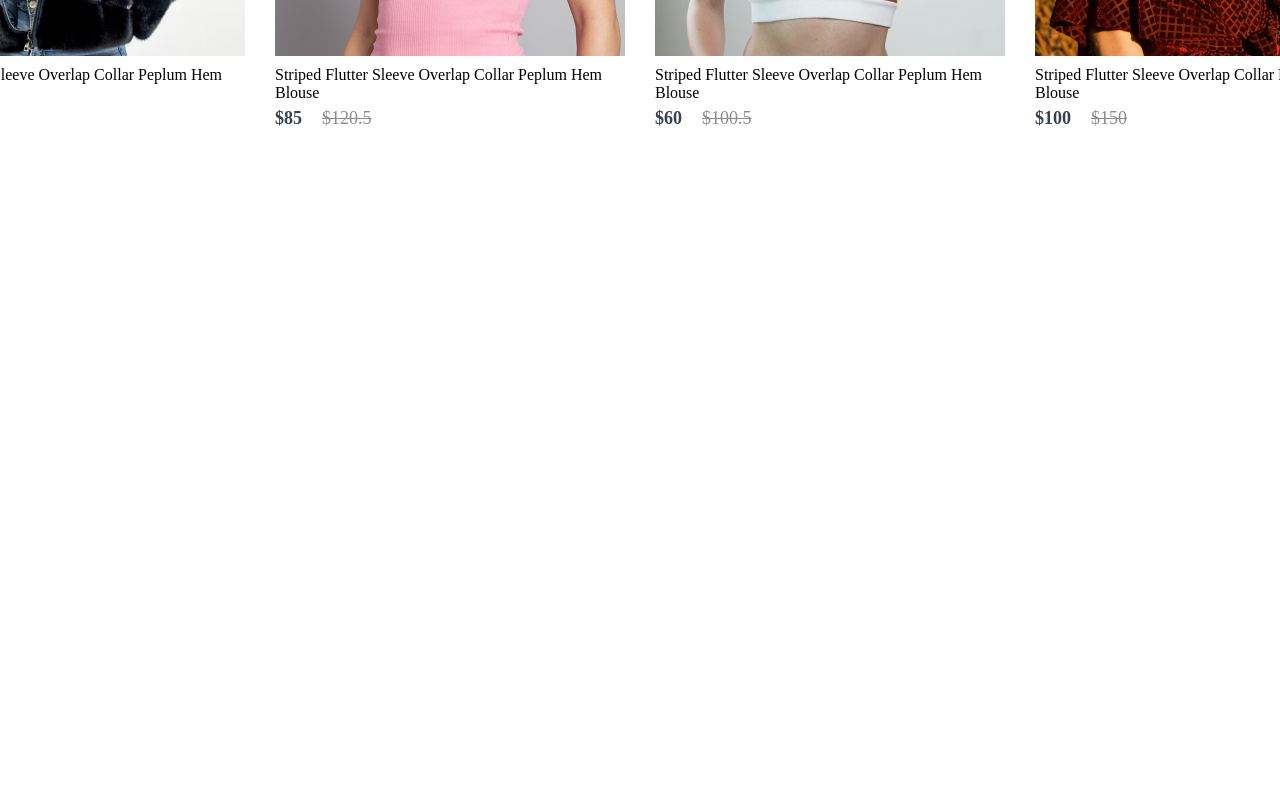
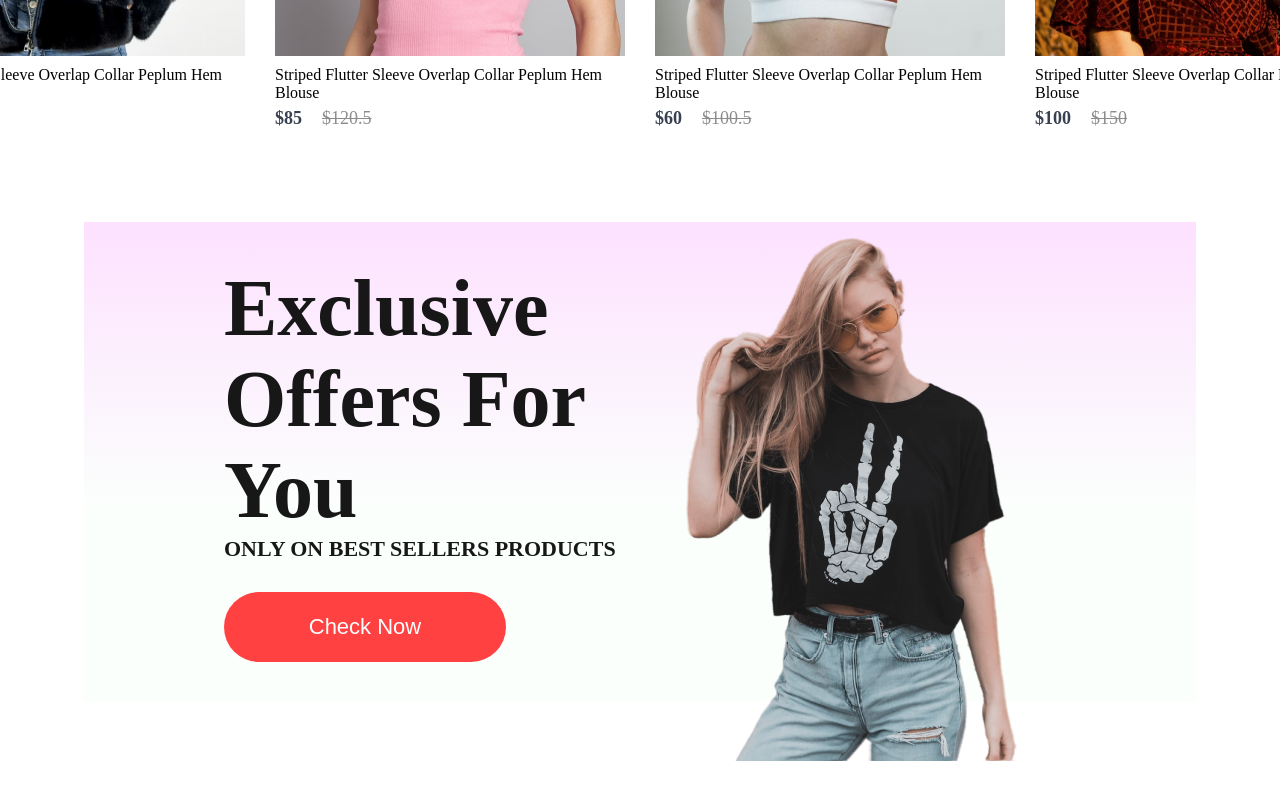
Before and after one commit to omitoful/ECom_MERN, a React (Create React App) app: page / in a window 1280 px wide. Shown: the part 1363-2163 px from the top of the page. Before the commit the page ends 1585 px from the top, so only its background shows below. Built offline with nearby package versions, Linux system fonts and the light colour scheme.

Commit message:
setup offers for shop file

```diff
--- /dev/null
+++ b/src/Components/Offers/Offers.css
@@ -0,0 +1,44 @@
+.offers{
+    width: 65%;
+    height: 60vh;
+    display: flex;
+    margin: auto;
+    padding: 0px 140px;
+    margin-bottom: 150px;
+    background: linear-gradient(180deg, #fde1ff 0%, #e1ffea22 60%);
+}
+.offers-left{
+    flex: 1;
+    display: flex;
+    flex-direction: column;
+    justify-content: center;
+}
+.offers-left h1{
+    color: #171717;
+    font-size: 80px;
+    font-weight: 600;
+}
+.offers-left p{
+    color: #171717;
+    font-size: 22px;
+    font-weight: 600;
+}
+.offers-left button{
+    width: 282px;
+    height: 70px;
+    border-radius: 35px;
+    background: #ff4141;
+    border: none;
+    color: white;
+    font-size: 22px;
+    font-weight: 500;
+    margin-top: 30px;
+    cursor: pointer;
+}
+.offers-right{
+    flex: 1;
+    display: flex;
+    align-items: center;
+    justify-content: flex-end;
+    padding-top: 50px;
+}
--- /dev/null
+++ b/src/Components/Offers/Offers.jsx
@@ -0,0 +1,21 @@
+import React from 'react'
+import './Offers.css'
+import exclusive_image from '../Assets/exclusive_image.png'
+
+const Offers = () => {
+  return (
+    <div className='offers'>
+        <div className="offers-left">
+            <h1>Exclusive</h1>
+            <h1>Offers For You</h1>
+            <p>ONLY ON BEST SELLERS PRODUCTS</p>
+            <button>Check Now</button>
+        </div>
+        <div className="offers-right">
+            <img src={exclusive_image} alt="" />
+        </div>
+    </div>
+  )
+}
+
+export default Offers
--- a/src/Pages/Shop.jsx
+++ b/src/Pages/Shop.jsx
@@ -1,12 +1,14 @@
 import React from 'react'
 import Hero from '../Components/Hero/Hero'
 import Popular from '../Components/Popular/Popular'
+import Offers from '../Components/Offers/Offers'
 
 const Shop = () => {
   return (
     <div>
         <Hero/>
         <Popular/>
+        <Offers/>
     </div>
   )
 }
```
